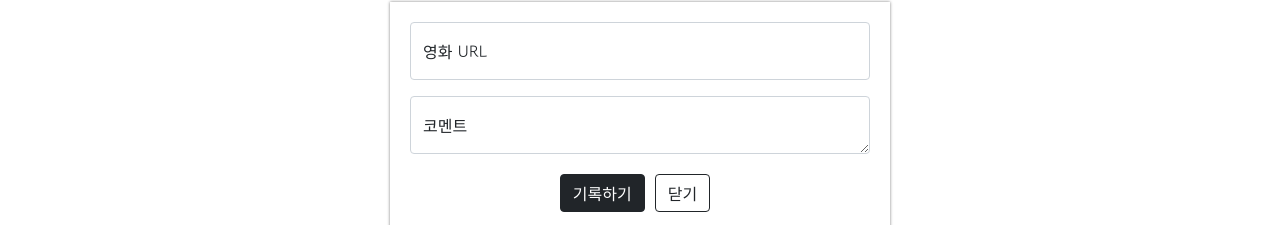
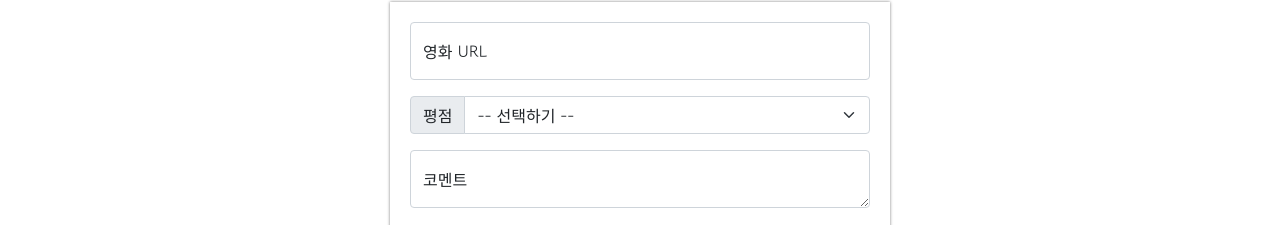
Before and after one commit to JungwanNoh/webdesign_example, a plain HTML site: page index.html in a window 1280 px wide. Shown: the part 268-493 px from the top of the page. Drawn offline with nearby package versions, Linux system fonts and the light colour scheme.

Commit message:
Update index.html

```diff
--- a/index.html
+++ b/index.html
@@ -93,6 +93,17 @@
             <input type="email" class="form-control" id="floatingInput" placeholder="name@example.com">
             <label for="floatingInput">영화 URL</label>
         </div>
+        <div class="input-group mb-3">
+            <label class="input-group-text" for="inputGroupSelect01">평점</label>
+            <select class="form-select" id="inputGroupSelect01">
+              <option selected>-- 선택하기 --</option>
+              <option value="5">⭐⭐⭐⭐⭐</option>
+              <option value="4">⭐⭐⭐⭐</option>
+              <option value="3">⭐⭐⭐</option>
+              <option value="2">⭐⭐</option>
+              <option value="1">⭐</option>
+            </select>
+          </div>
         <div class="form-floating">
             <textarea class="form-control" placeholder="Leave a comment here" id="floatingTextarea"></textarea>
             <label for="floatingTextarea">코멘트</label>
```
